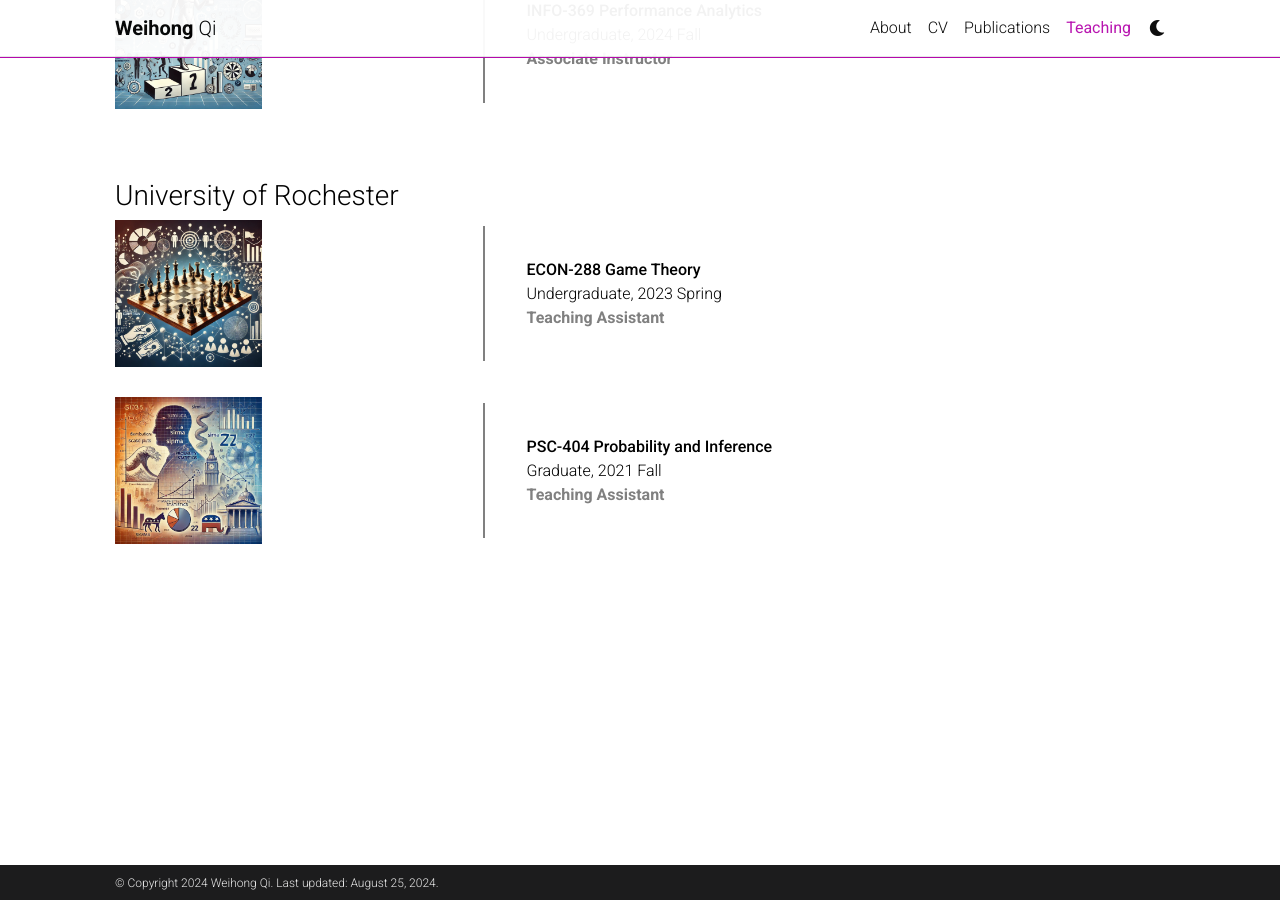
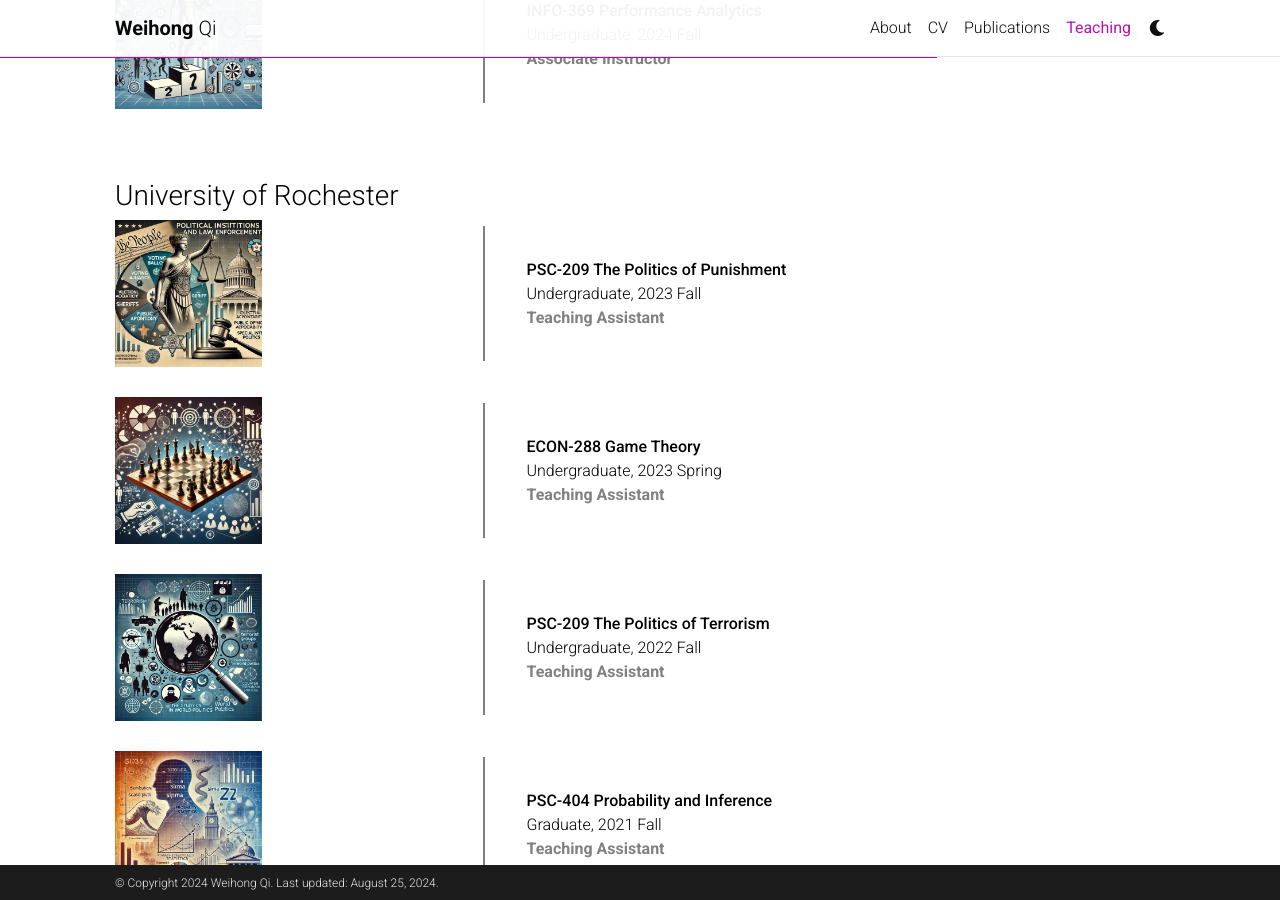
Before and after one commit to WeihongQ/weihongq.github.io, a Jekyll site: the page built from _pages/teaching.md, in a window 1280 px wide and 900 px high, scrolled down 265 px. Built offline with Jekyll 4.4.1, drawn with Linux system fonts in a browser that asks for light colours; comment, search, counter and statistics services are not loaded; a style sheet for code colours, icons or effects is not loaded.

Commit message:
update teachings

```diff
--- a/_pages/teaching.md
+++ b/_pages/teaching.md
@@ -28,6 +28,21 @@ nav_order: 3
 ### University of Rochester
 <div style="overflow: auto; margin-bottom: 30px; display: flex;">
   <div style="width: 35%; text-align: left;">
+    <img src="/assets/img/teaching/psc-209.jpg" alt="Figure" style="max-width: 40%; height: auto;">
+  </div>
+
+  <div style="width: 60%; display: flex; align-items: center;">
+    <div style="border-left: 2px solid grey; height: 15vh; margin-right: 42px;"></div>
+    <div>
+      <strong>PSC-209 The Politics of Punishment </strong> <br/>
+      Undergraduate, 2023 Fall <br/>
+      <span style="color: grey; font-weight: bold;">Teaching Assistant</span> <br/>
+    </div>
+  </div>
+</div>
+
+<div style="overflow: auto; margin-bottom: 30px; display: flex;">
+  <div style="width: 35%; text-align: left;">
     <img src="/assets/img/teaching/econ-288.jpg" alt="Figure" style="max-width: 40%; height: auto;">
   </div>
 
@@ -36,6 +51,21 @@ nav_order: 3
     <div>
       <strong>ECON-288 Game Theory</strong> <br/>
       Undergraduate, 2023 Spring <br/>
+      <span style="color: grey; font-weight: bold;">Teaching Assistant</span> <br/>
+    </div>
+  </div>
+</div>
+
+<div style="overflow: auto; margin-bottom: 30px; display: flex;">
+  <div style="width: 35%; text-align: left;">
+    <img src="/assets/img/teaching/psc-273.jpg" alt="Figure" style="max-width: 40%; height: auto;">
+  </div>
+
+  <div style="width: 60%; display: flex; align-items: center;">
+    <div style="border-left: 2px solid grey; height: 15vh; margin-right: 42px;"></div>
+    <div>
+      <strong>PSC-209 The Politics of Terrorism </strong> <br/>
+      Undergraduate, 2022 Fall <br/>
       <span style="color: grey; font-weight: bold;">Teaching Assistant</span> <br/>
     </div>
   </div>
```
Also changed, not shown: assets/img/teaching/psc-209.jpg (added), assets/img/teaching/psc-273.jpg (added).
